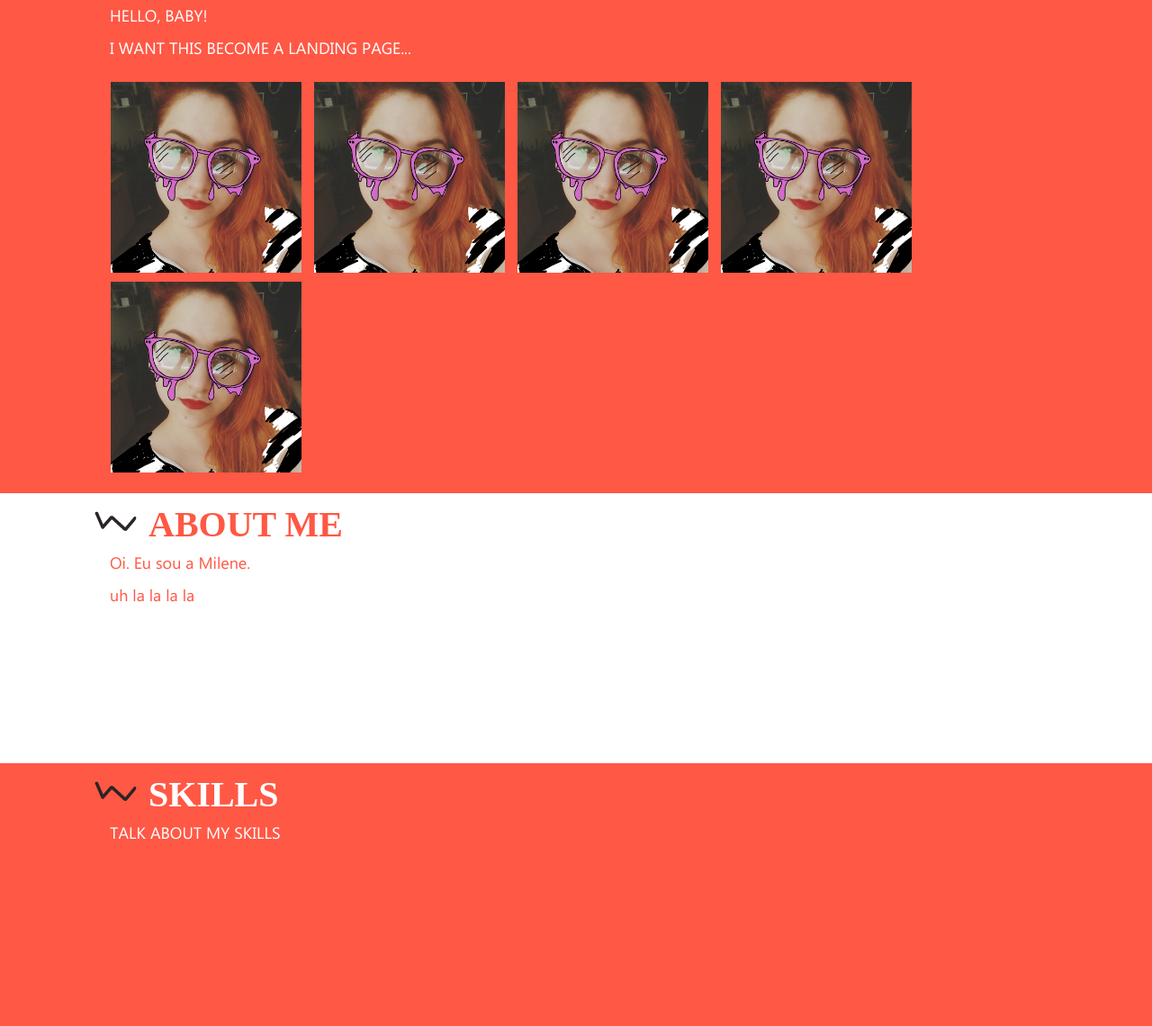
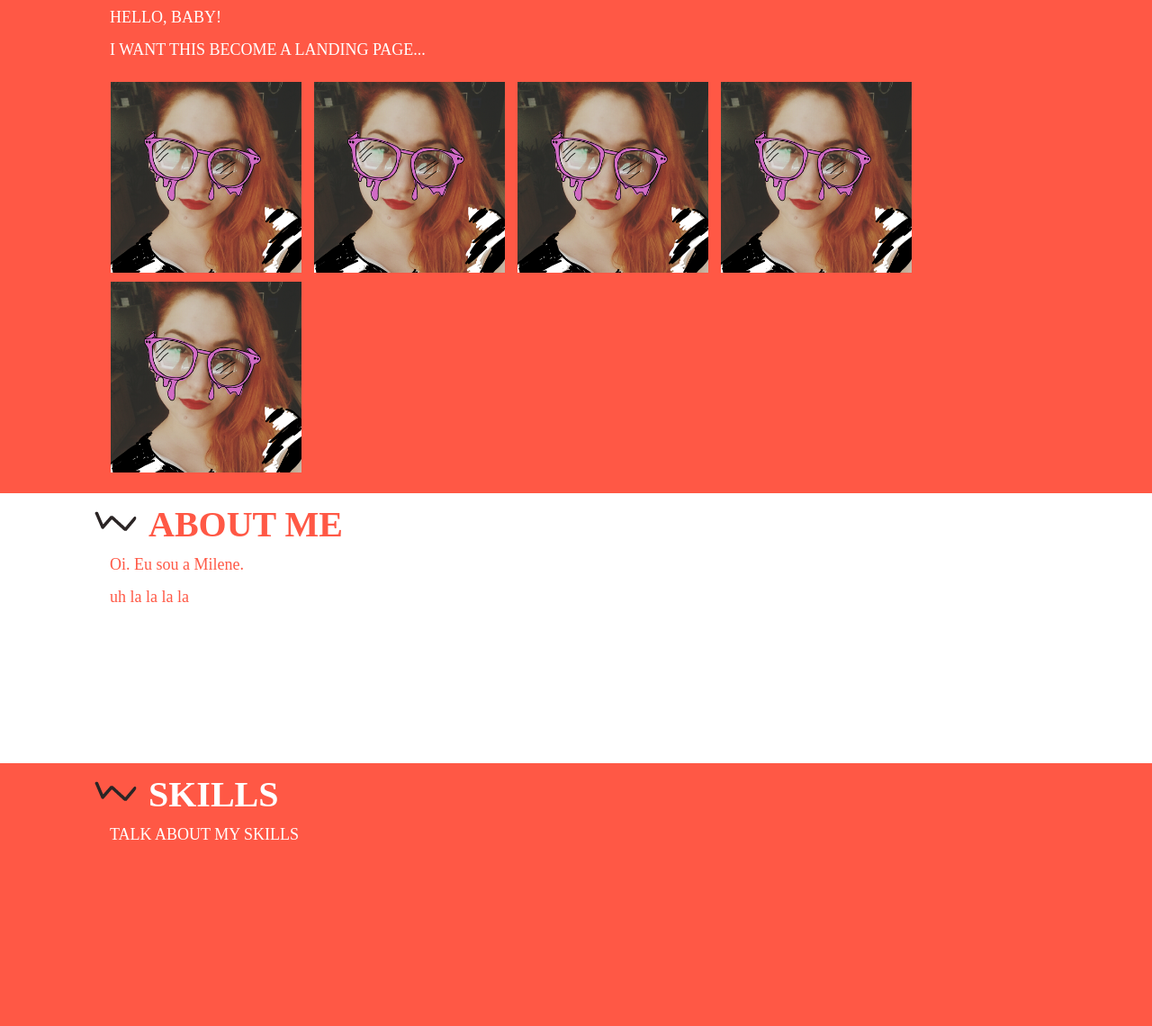
Before and after one commit to mihtoa/mihtoa.ppg.br, a plain HTML site: page index.html in a window 1280 px wide. Shown: the part 160-1300 px from the top of the page at 90% size. Drawn offline with Linux system fonts and the light colour scheme; a web font is replaced by a local one.

Commit message:
font open-sans

```diff
--- a/css/style.css
+++ b/css/style.css
@@ -56,7 +56,7 @@ header span a:hover {
 }
 #titulo p {
     font-size: 18px;
-    font-family: microsoft;
+    font-family: Open-Sans;
     color: #fff;
     margin-left: 122px;
 }
@@ -80,7 +80,7 @@ header span a:hover {
 #titulo-2 p {
     margin-left: 122px;
     font-size: 18px;
-    font-family: microsoft;
+    font-family: Open-Sans;
     color: #ff5845;
 }
 #titulo-2 h1 {
@@ -102,7 +102,7 @@ header span a:hover {
 #titulo-3 p {
     margin-left: 122px;
     font-size: 18px;
-    font-family: microsoft;
+    font-family: Open-Sans;
     color: #fff;
 }
 #titulo-3 h1 {
```
